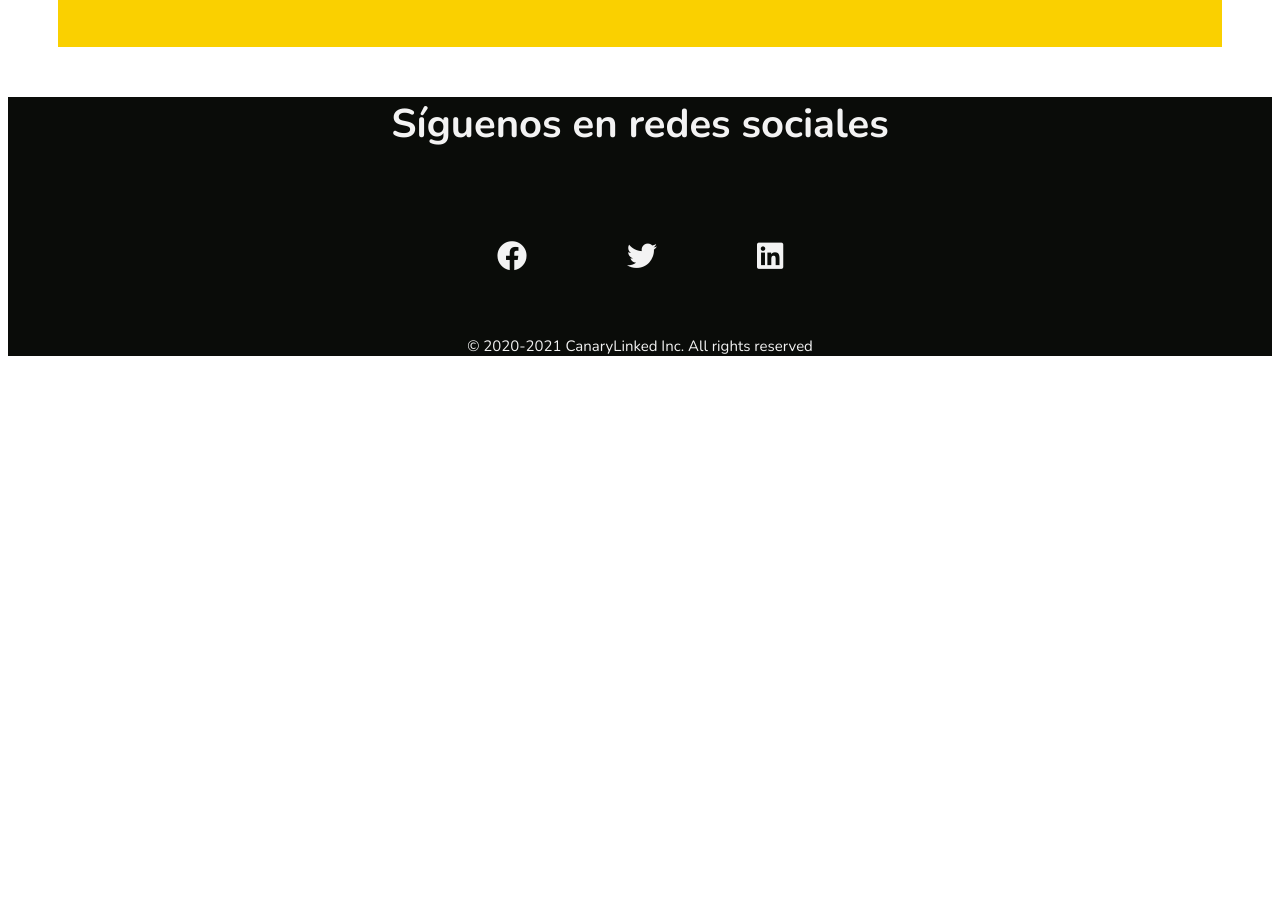
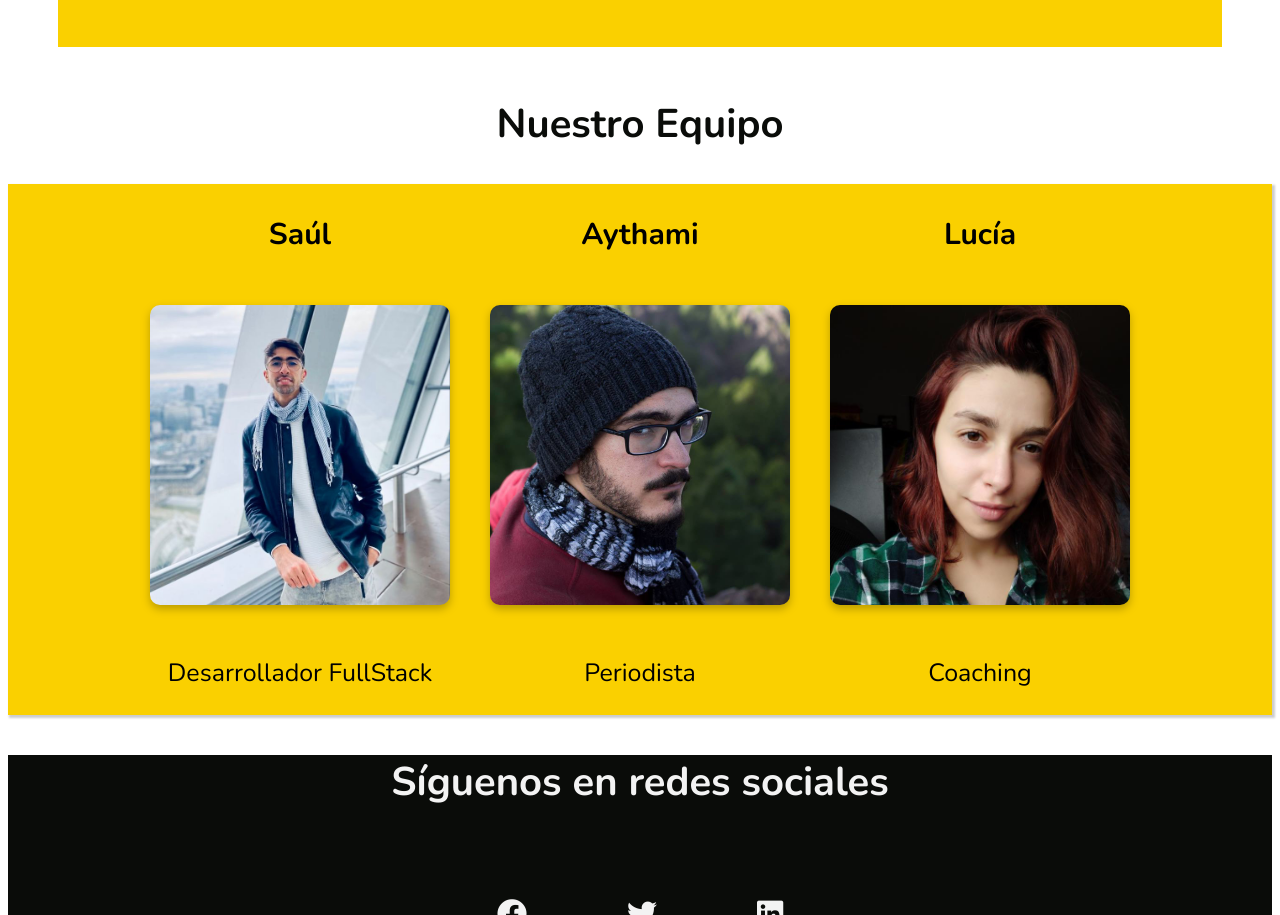
Before and after one commit to chuchanga/landing, a website built with Vite: page src/index.html in a window 1280 px wide. Shown: the part 2565-3480 px from the top of the page. Before the commit the page ends 2936 px from the top, so only its background shows below. Built offline with nearby package versions, Linux system fonts and the light colour scheme.

Commit message:
Añadido la sección del equipo de empresa

```diff
--- a/src/index.html
+++ b/src/index.html
@@ -113,6 +113,24 @@
     </div>
 </div>
 </section>
+   <h2>Nuestro Equipo</h2>
+        <section class="team">
+          <div class="employee">
+            <h3>Saúl</h3>
+            <img class="photo-about" src="./assets/saul.jpeg" alt="person photo"/>
+            <p>Desarrollador FullStack</p>
+          </div>
+          <div class="employee">
+            <h3>Aythami</h3>
+            <img class="photo-about" src="./assets/aythami.jpg" alt="person photo" />
+            <p>Periodista</p>
+          </div>
+          <div class="employee">
+            <h3>Lucía</h3>
+            <img class="photo-about" src="./assets/lucia.jpg" alt="person photo"/>
+            <p>Coaching</p>
+          </div>
+        </section>
     </main>
     <footer>
       <div class="bg-footer">
--- a/src/style.css
+++ b/src/style.css
@@ -198,6 +198,33 @@ h2 {
   font-size: 25px;
 }
 
+.team {
+  box-shadow: 2px 2px 2px 1px rgba(0, 0, 0, 0.2);
+  display: flex;
+  flex-direction: row;
+  justify-content: center;
+  text-align: center;
+  background-color: var(--bg-section);
+}
+
+.team h3 {
+  font-size: 30px;
+}
+
+.team p {
+  font-size: 25px;
+}
+
+.photo-about {
+  width: 300px;
+  height: 300px;
+  filter: drop-shadow(0 4px 4px rgba(0, 0, 0, 0.25));
+  object-fit: cover;
+  margin: 20px;
+  border-radius: 10px;
+  margin-bottom: 20px;
+}
+
 .bg-footer {
   color: var(--colorText);
   text-align: center;
@@ -333,6 +360,11 @@ h2 {
     align-items: center;
     font-size: 20px;
   }
+
+  .team {
+    display: flex;
+    flex-direction: column;
+  }
 }
 
 @media (max-width: 1280px) {
```
Also changed, not shown: src/assets/saul.JPG (deleted), src/assets/saul.jpeg (added).
